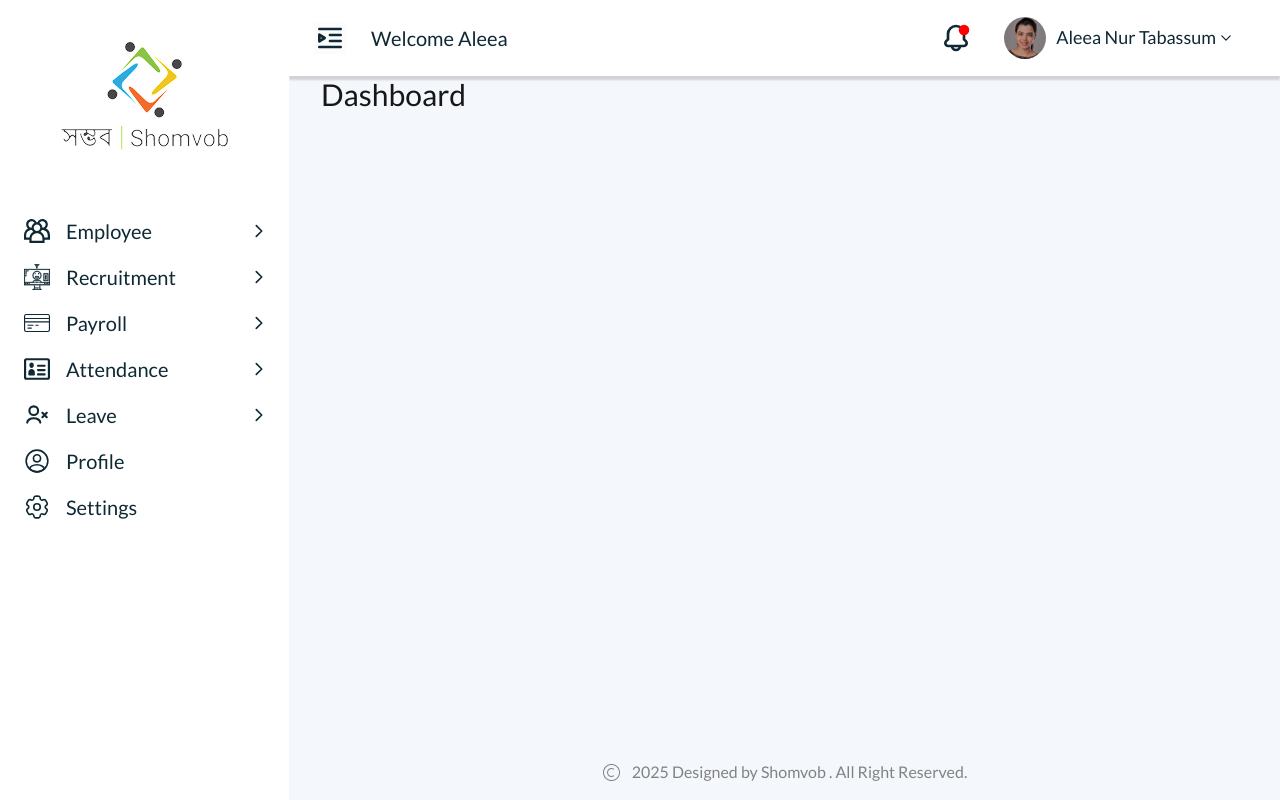
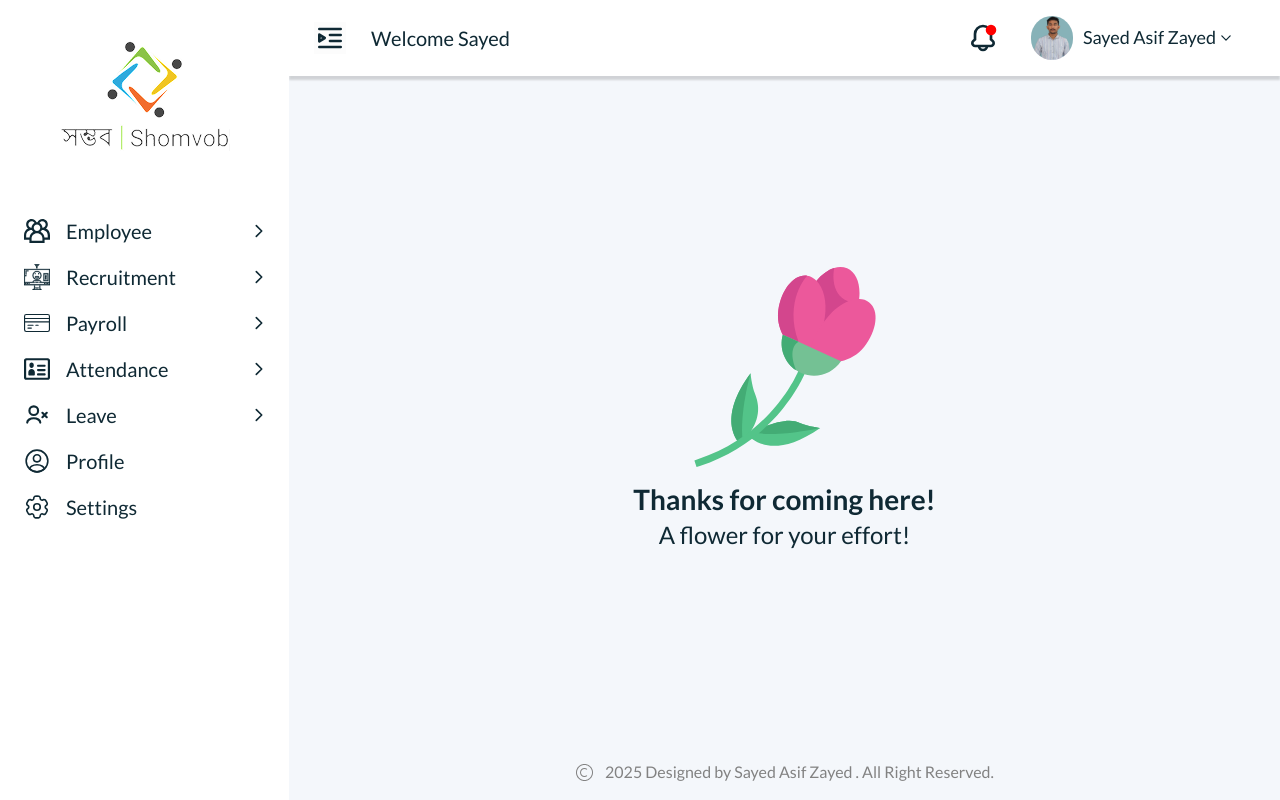
Before and after one commit to Zayed-Fahim/shomvob-assessment, a Next.js app: page / in a window 1280 px wide. Built offline with nearby package versions, Linux system fonts and the light colour scheme.

Commit message:
style(dashboard): add greetings for the examiner design done
Signed-off-by: Zayed-Fahim <zayedfahim33.cse@gmail.com>

```diff
--- a/src/app/(dashboard)/page.tsx
+++ b/src/app/(dashboard)/page.tsx
@@ -1,3 +1,17 @@
+import { Flower } from '@/constants';
+
 export default function Home() {
-  return <div className="text-3xl">Dashboard</div>;
+  return (
+    <div className="w-full h-full flex flex-col gap-y-4 justify-center items-center">
+      <Flower className="w-[200px] h-[200px]" />
+      <div className="flex flex-col justify-center items-center">
+        <h1 className="text-[#0F2934] text-[28px] leading-[120%] font-semibold">
+          Thanks for coming here!
+        </h1>
+        <p className="text-[24px] text-[#0F2934] font-[400]">
+          A flower for your effort!
+        </p>
+      </div>
+    </div>
+  );
 }
--- a/src/components/molecules/Profile.tsx
+++ b/src/components/molecules/Profile.tsx
@@ -19,7 +19,7 @@ export const Profile = () => {
       {!(globalContext!.isMobileView || globalContext!.isTabletView) && (
         <div className="flex items-center cursor-pointer">
           <p className="text-[#0F2934] text-[18px] font-[500] leading-[120%] text-nowrap">
-            Aleea Nur Tabassum
+            Sayed Asif Zayed
           </p>
           <ArrowRight className="h-5 w-5 text-[#0F2934] rotate-90" />
         </div>
--- a/src/components/organisms/Footer.tsx
+++ b/src/components/organisms/Footer.tsx
@@ -6,7 +6,8 @@ export const Footer = () => {
       <div className="leading-[120%] font-[400] text-[#828282] flex items-center justify-center gap-x-[10px]">
         <CopyRight className="h-5 w-5" />
         <p>
-          {new Date().getFullYear()} Designed by Shomvob . All Right Reserved.
+          {new Date().getFullYear()} Designed by Sayed Asif Zayed . All Right
+          Reserved.
         </p>
       </div>
     </div>
--- a/src/components/organisms/Header.tsx
+++ b/src/components/organisms/Header.tsx
@@ -37,7 +37,7 @@ export const Header = () => {
           )}
 
           <p className="text-[#0F2934] leading-[120%] text-xl font-[400] text-nowrap">
-            Welcome Aleea
+            Welcome Sayed
           </p>
         </div>
         <div className="flex items-center gap-x-8">
--- a/src/constants/icons.tsx
+++ b/src/constants/icons.tsx
@@ -821,3 +821,74 @@ export const CopyRight = (props: ComponentProps<'svg'>) => (
     </g>
   </svg>
 );
+
+export const Flower = (props: ComponentProps<'svg'>) => (
+  <svg
+    version="1.1"
+    id="Layer_1"
+    xmlns="http://www.w3.org/2000/svg"
+    viewBox="0 0 512 512"
+    fill="#000000"
+    {...props}
+    role="img"
+  >
+    <g id="SVGRepo_bgCarrier" strokeWidth="0"></g>
+    <g
+      id="SVGRepo_tracerCarrier"
+      strokeLinecap="round"
+      strokeLinejoin="round"
+    ></g>
+    <g id="SVGRepo_iconCarrier">
+      <path
+        style={{ fill: '#53C489' }}
+        d="M346.233,411.858C218.989,500.528,164.8,433.501,164.8,433.501l12.233-9.908l11.367-9.208 c56.977-22.698,83.686-24.644,105.684-15.176C316.095,408.678,346.233,411.858,346.233,411.858z"
+      ></path>
+      <path
+        style={{ fill: '#43AC75' }}
+        d="M346.233,411.858c0,0-109.719,24.478-167.681,12.091c-0.522-0.107-1.032-0.225-1.519-0.356 l11.367-9.207c56.977-22.698,83.686-24.644,105.684-15.176C316.095,408.678,346.233,411.858,346.233,411.858z"
+      ></path>
+      <path
+        style={{ fill: '#53C489' }}
+        d="M152.069,442.767l-4.058,2.729l-8.199,5.529c-9.362-9.635-55.316-66.22,28.121-179.261 c0.083,0.926,2.527,30.553,11.248,52.445C195.104,364.195,188.198,400.361,152.069,442.767z"
+      ></path>
+      <path
+        style={{ fill: '#43AC75' }}
+        d="M148.011,445.496l-8.199,5.529c-9.362-9.635-55.316-66.22,28.121-179.261 C167.933,271.765,138.685,373.604,148.011,445.496z"
+      ></path>
+      <g>
+        <path
+          style={{ fill: '#EC589B' }}
+          d="M445.772,82.017c-8.78-0.131-13.125,46.152-22.796,50.044l-17.798-1.187 c-18.664,7.499-62.376,79.45-78.311,99.669c-2.682,3.393-5.292,6.775-7.772,10.121c0.724-4.105,1.388-8.329,2.005-12.601 c5.672-38.669-22.71-145.837,15.629-192.95l0.012-0.012c13.538-16.457,29.497-27.943,45.242-32.677 c11.438-3.453,22.77-3.322,32.962,1.068C439.187,13.922,450.328,45.495,445.772,82.017z"
+        ></path>
+        <path
+          style={{ fill: '#EC589B' }}
+          d="M358.135,127.603c-0.617,4.272-1.281,8.496-2.005,12.601c-18.51,24.834-31.538,48.185-31.965,66.707 l-33.52,3.461l-40.318-37.147l-0.012-0.012c-9.516-18.237-14.642-40.318-11.32-63.029c7.807-53.394,40.805-92.775,73.719-87.981 c9.077,1.329,17.193,5.885,24.027,12.898l-0.012,0.012C354.694,53.516,363.806,88.934,358.135,127.603z"
+        ></path>
+      </g>
+      <path
+        style={{ fill: '#D3468D' }}
+        d="M290.645,191.617l-40.318-18.391l-0.012-0.012c-9.516-18.237-14.642-40.318-11.32-63.029 c7.807-53.394,40.805-92.775,73.719-87.981C312.714,22.204,252.344,85.351,290.645,191.617z"
+      ></path>
+      <path
+        style={{ fill: '#EC589B' }}
+        d="M445.772,82.017c9.801,0.131,18.688,2.907,25.89,8.579c26.116,20.598,20.207,71.631-13.194,114.026 c-15.567,19.744-37.542,31.597-59.22,36.545l-65.262,8.361l-9.822-42.617c0.427-18.522,13.455-41.873,31.965-66.707 c2.48-3.346,5.09-6.728,7.772-10.121C388.095,99.388,420.06,81.649,445.772,82.017z"
+      ></path>
+      <path
+        style={{ fill: '#53C489' }}
+        d="M29.532,512l-5.488-16.931l8.465-2.743c98.418-31.898,163.057-91.346,199.953-135.6 c39.915-47.875,56.649-88.361,56.812-88.764l3.358-8.24l16.482,6.716l-3.359,8.242c-0.713,1.751-17.957,43.467-59.624,93.445 c-38.397,46.055-105.676,107.927-208.135,141.134L29.532,512z"
+      ></path>
+      <path
+        style={{ fill: '#D3468D' }}
+        d="M417.805,87.772c-18.664,7.499-37.969,22.093-53.904,42.312c-2.682,3.393-5.292,6.775-7.772,10.121 c0.724-4.105,1.388-8.329,2.005-12.601c5.672-38.669-3.441-74.087-21.405-92.49l0.012-0.012 c13.538-16.457,29.497-27.943,45.242-32.677C381.984,2.424,367.84,68.657,417.805,87.772z"
+      ></path>
+      <path
+        style={{ fill: '#74C194' }}
+        d="M399.248,241.166v0.012c-21.761,32.701-64.381,46.215-101.733,30.138 c-4.509-1.934-8.745-4.224-12.708-6.823l-0.012-0.012c-29.936-19.578-44.044-56.574-34.481-91.268l40.33,18.403L399.248,241.166z"
+      ></path>
+      <path
+        style={{ fill: '#43AC75' }}
+        d="M284.795,264.482c-29.936-19.578-44.044-56.574-34.481-91.268l40.33,18.403 C259.747,209.747,284.321,263.437,284.795,264.482z"
+      ></path>
+    </g>
+  </svg>
+);
```
Also changed, not shown: public/images/dp.png.
